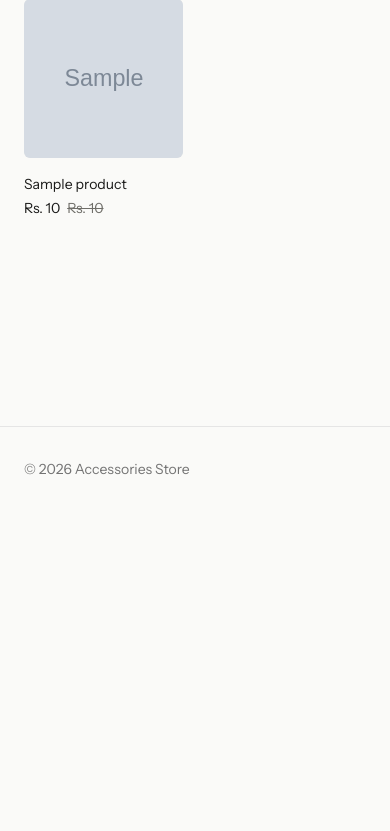
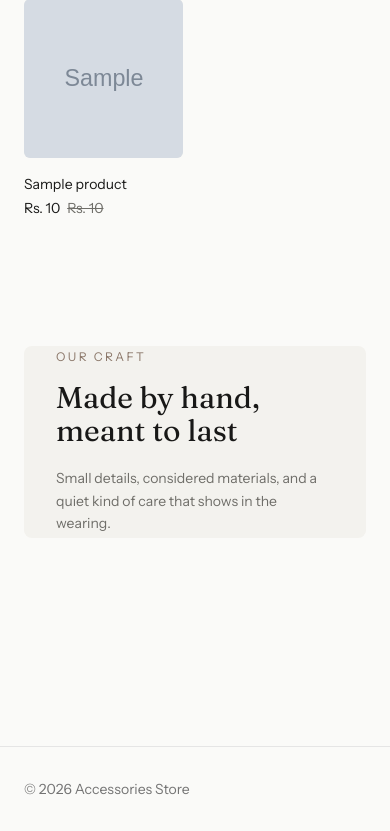
Before and after one commit to Arjun-03/accessories-store, a FastAPI app: template app/templates/home.html in a window 390 px wide. Shown: the part 1529-2360 px from the top of the page. Before the commit the page ends 2004 px from the top, so only its background shows below. Run offline with FastAPI, Linux system fonts and the light colour scheme; the template is opened without the code that fills it: most values are stand-ins (such as "Sample title", 1, 10 or a date in 2020); grey boxes marked "Sample" are stand-in pictures; parts of the project's set-up code (start-up, migrations or seed data) failed here and were passed over.

Commit message:
feat: add brand moment, category fallback, editorial images, refresh README

```diff
--- a/app/templates/home.html
+++ b/app/templates/home.html
@@ -5,7 +5,7 @@
 <section class="relative w-screen left-1/2 -translate-x-1/2 -mt-12 mb-16">
   <div class="relative h-[70vh] min-h-[500px] max-h-[800px] overflow-hidden">
     {% if settings.editorial_images_enabled %}
-    <img src="/static/images/hero.png" alt="Éclat accessories"
+    <img src="/static/images/hero.jpg" alt="Éclat accessories"
          class="w-full h-full object-cover object-[center_25%]">
     {% else %}
     <div class="w-full h-full bg-surface"></div>
@@ -43,15 +43,16 @@
   <div class="grid md:grid-cols-3 gap-6">
     {% for category in categories %}
     <a href="/products?category={{ category.slug }}" class="group block relative overflow-hidden rounded-lg">
-      <div class="aspect-[3/4] bg-surface">
+      <div class="aspect-[3/4] {% if not category.image_url %}bg-surface flex items-center justify-center{% endif %}">
         {% if category.image_url %}
-        <img src="{{ category.image_url }}"
-             alt="{{ category.name }}"
-             class="w-full h-full object-cover transition-transform duration-500 ease-out group-hover:scale-[1.04]">
+        <img src="{{ category.image_url }}" alt="{{ category.name }}"
+            class="w-full h-full object-cover transition-transform duration-500 ease-out group-hover:scale-[1.04]">
+        <div class="absolute inset-0 bg-gradient-to-t from-black/40 to-transparent"></div>
+        <h3 class="absolute bottom-5 left-5 font-serif text-xl text-white">{{ category.name }}</h3>
+        {% else %}
+        <h3 class="font-serif text-xl text-ink">{{ category.name }}</h3>
         {% endif %}
       </div>
-      <div class="absolute inset-0 bg-gradient-to-t from-black/40 to-transparent"></div>
-      <h3 class="absolute bottom-5 left-5 font-serif text-xl text-white">{{ category.name }}</h3>
     </a>
     {% endfor %}
   </div>
@@ -71,4 +72,34 @@
   </div>
   {% endif %}
 </section>
+
+<section class="py-16 lg:py-24">
+  <div class="relative rounded-lg overflow-hidden">
+    <div class="aspect-[16/9] bg-surface">
+      {% if settings.editorial_images_enabled %}
+      <img src="/static/images/brand-moment.jpg" alt="Handcrafted with care"
+           class="w-full h-full object-cover object-center">
+      {% endif %}
+    </div>
+
+    {% if settings.editorial_images_enabled %}
+    <div class="absolute inset-0 bg-gradient-to-r from-black/55 via-black/25 to-transparent"></div>
+    {% endif %}
+
+    <div class="absolute inset-0 flex items-center">
+      <div class="px-8 lg:px-16 max-w-lg">
+        <p class="text-xs tracking-[0.2em] uppercase mb-4 {% if settings.editorial_images_enabled %}text-white/75{% else %}text-accent{% endif %}">
+          Our craft
+        </p>
+        <h2 class="font-serif text-3xl lg:text-5xl leading-[1.1] mb-5 {% if settings.editorial_images_enabled %}text-white{% else %}text-ink{% endif %}">
+          Made by hand,<br>meant to last
+        </h2>
+        <p class="text-sm lg:text-base leading-relaxed {% if settings.editorial_images_enabled %}text-white/90{% else %}text-muted{% endif %}">
+          Small details, considered materials, and a quiet kind of care
+          that shows in the wearing.
+        </p>
+      </div>
+    </div>
+  </div>
+</section>
 {% endblock %}
```
Also changed, not shown: app/static/css/main.css, app/static/images/brand-moment.jpg (added), app/static/images/hero.jpg (added), 1 other file.
